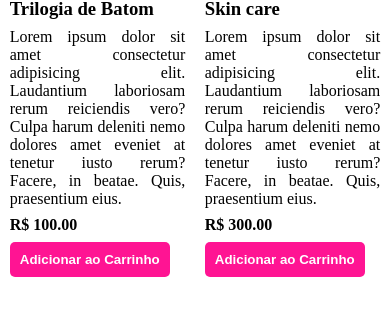
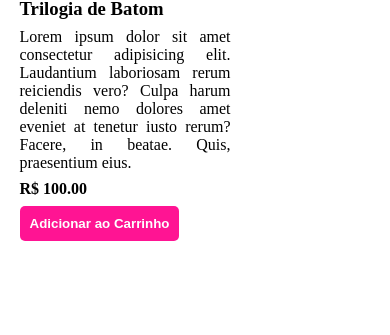
Before and after one commit to kallyassis/css_responsivo, a plain HTML site: page index.html in a window 390 px wide. Shown: the part 942-1277 px from the top of the page. Drawn offline with Linux system fonts and the light colour scheme.

Commit message:
first commit

```diff
--- a/main.css
+++ b/main.css
@@ -147,7 +147,7 @@ footer{
     }
 
     .flex .produtos{
-        display: blo;
+        display: block;
     }
 
     .logo-img img{
```
